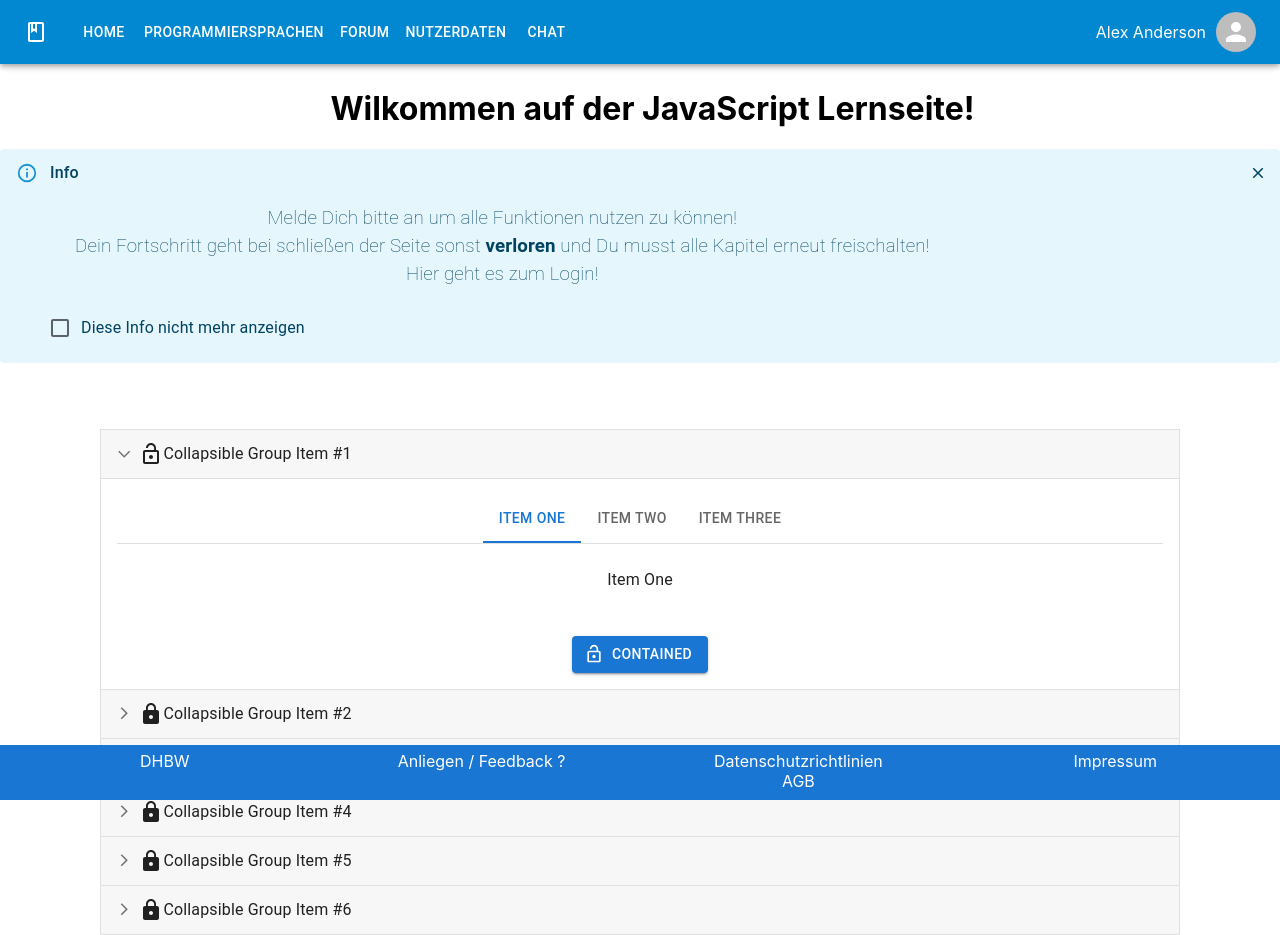
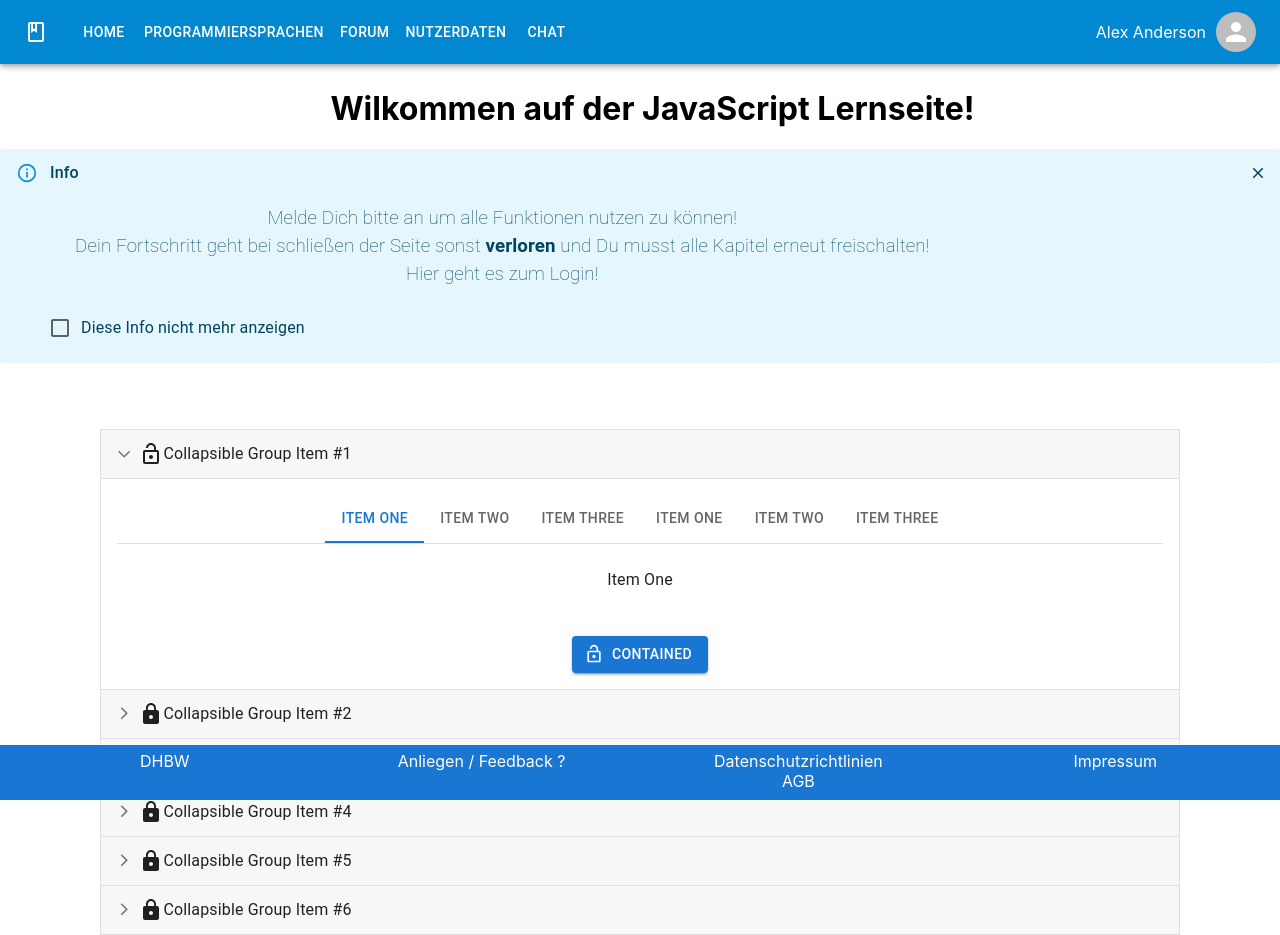
Before and after one commit to sakulklk/Lernmanagement, a Next.js app: page /kapitelJS_na in a window 1280 px wide. Built offline with nearby package versions, Linux system fonts and the light colour scheme.

Commit message:
1 file modified

```diff
--- a/components/kapitelJS/kapitelübersicht_na.js
+++ b/components/kapitelJS/kapitelübersicht_na.js
@@ -205,11 +205,17 @@ export default function CustomizedAccordions() {
                       <Tab label="Item One" value="1" />
                       <Tab label="Item Two" value="2" />
                       <Tab label="Item Three" value="3" />
+                      <Tab label="Item One" value="4" />
+                      <Tab label="Item Two" value="5" />
+                      <Tab label="Item Three" value="6" />
                     </TabList>
                   </Box>
                   <TabPanel value="1">Item One</TabPanel>
                   <TabPanel value="2">Item Two</TabPanel>
                   <TabPanel value="3">Item Three</TabPanel>
+                  <TabPanel value="4">Item One</TabPanel>
+                  <TabPanel value="5">Item Two</TabPanel>
+                  <TabPanel value="6">Item Three</TabPanel>
                 </TabContext>
               </Box>
             </Typography>
```
